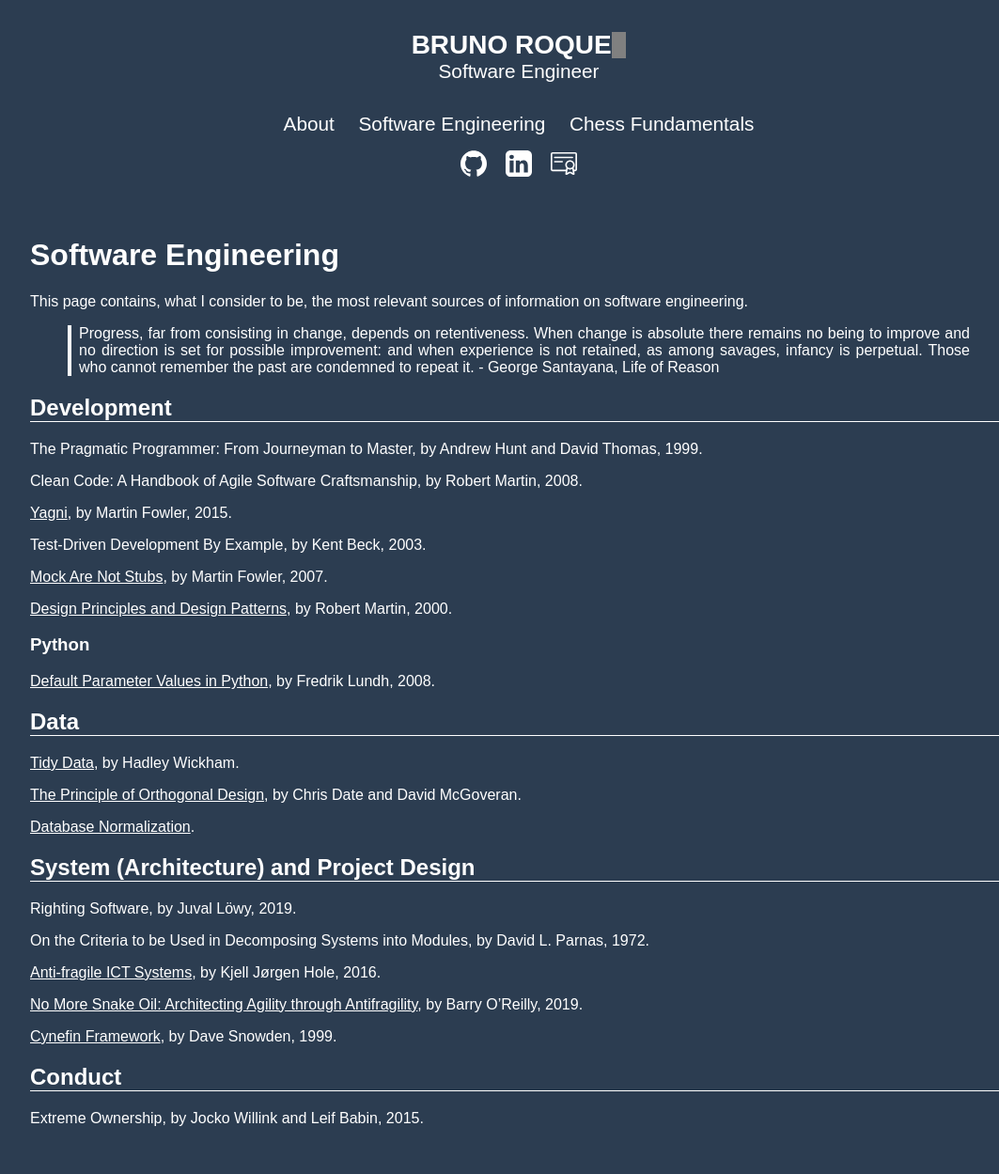
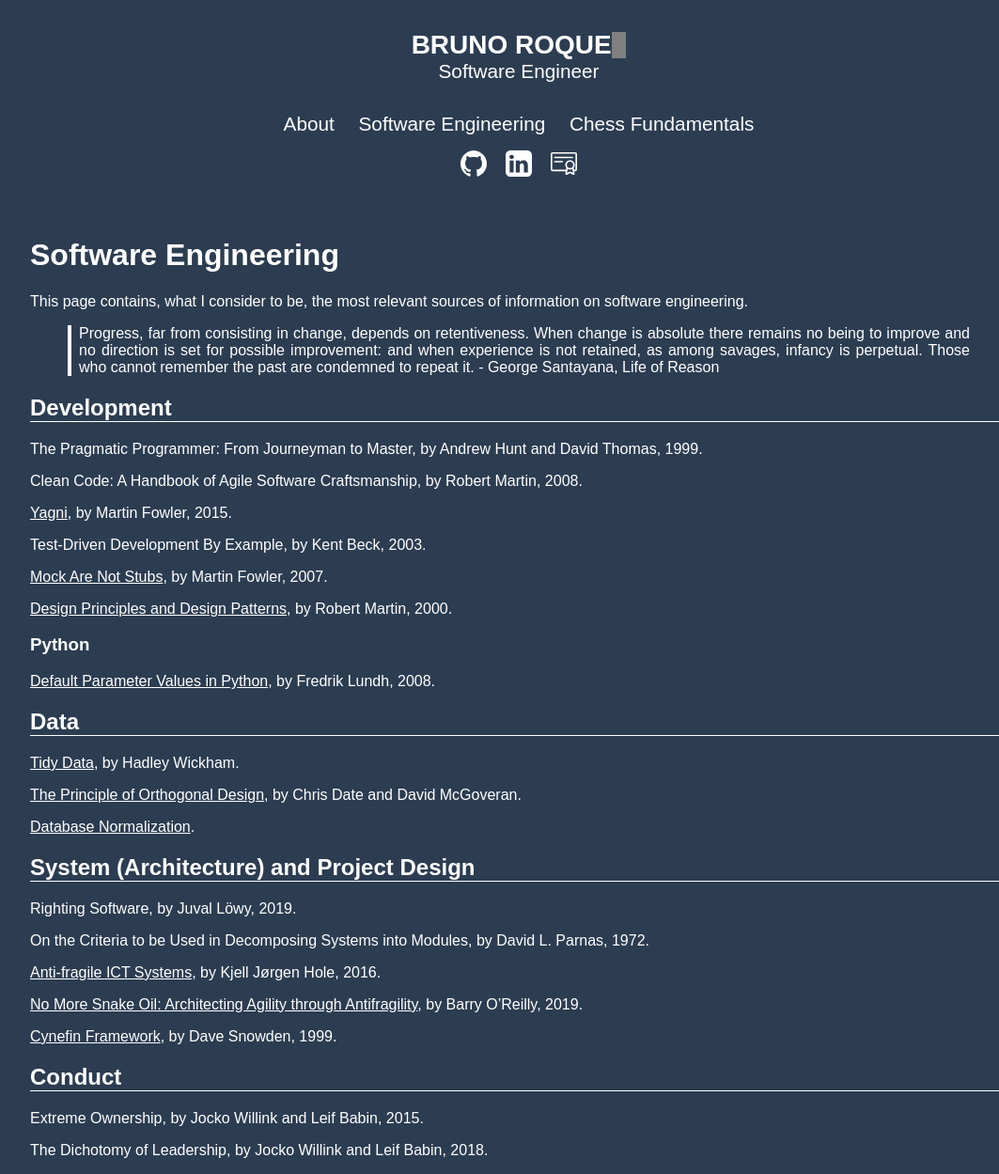
Before and after one commit to brunoroque06/brunoroque06.github.io, a Jekyll site: the page built from _pages/software-engineering.md, in a window 1280 px wide. Shown: the whole page at 94% size, without its empty margins (88-1151 px from the left). Built offline with Jekyll 4.4.1, drawn with Linux system fonts in a browser that asks for light colours; our own code applies the rules of GitHub Pages for plain Markdown files; before the commit the page ends 1215 px from its top, so only the background shows below that.

Commit message:
Add Dichotomy of Leadership

```diff
--- a/_pages/software-engineering.md
+++ b/_pages/software-engineering.md
@@ -50,3 +50,5 @@
 ## Conduct
 
 Extreme Ownership, by Jocko Willink and Leif Babin, 2015.
+
+The Dichotomy of Leadership, by Jocko Willink and Leif Babin, 2018.
```
